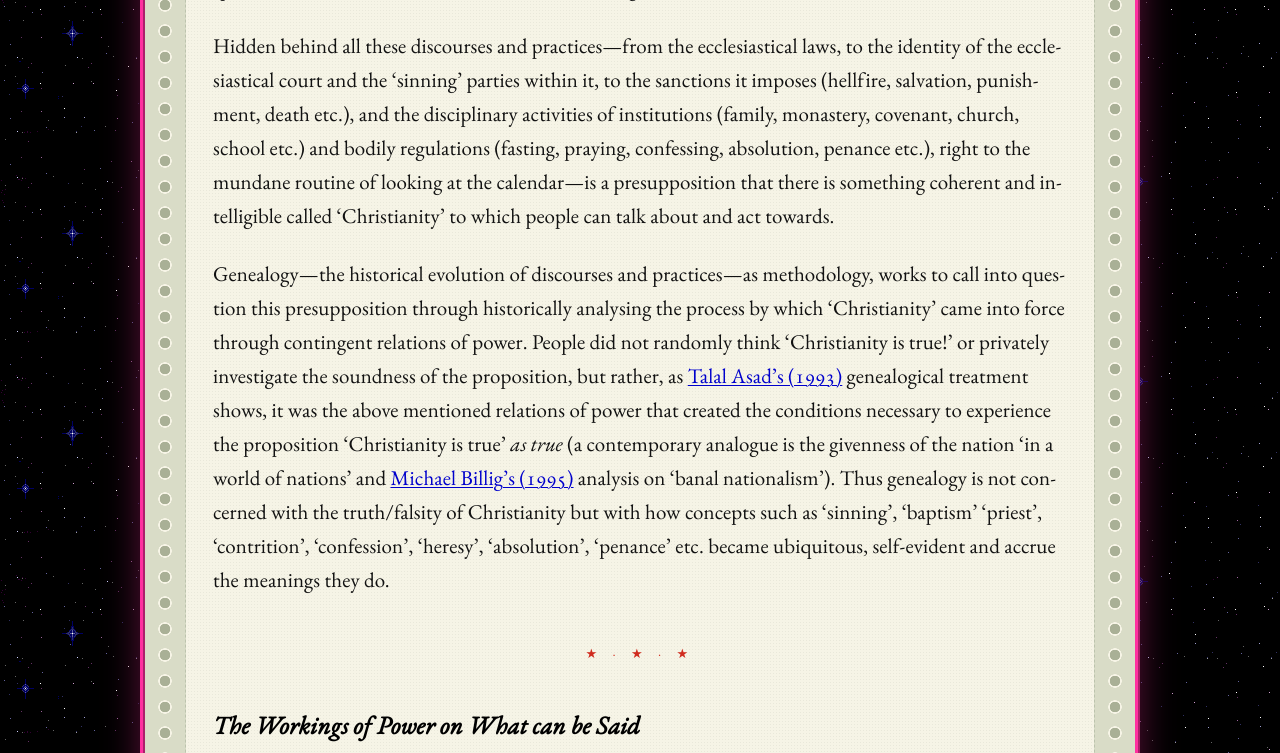
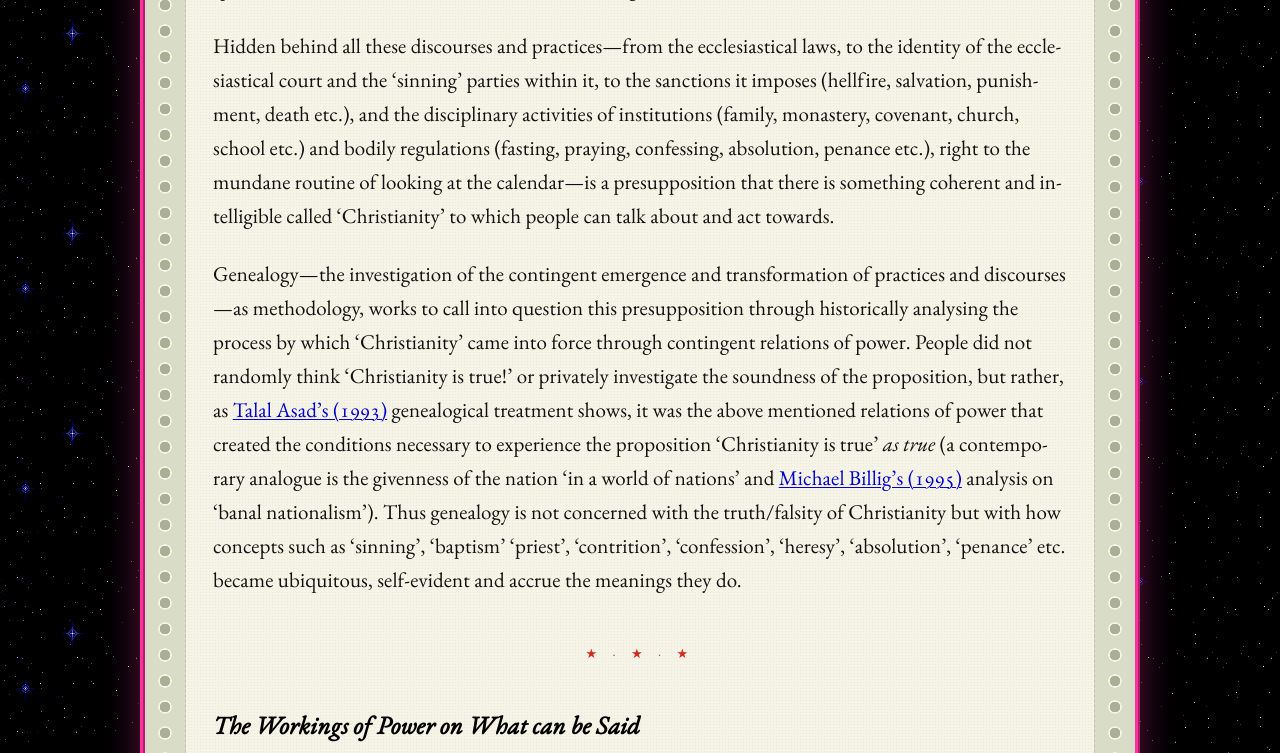
Before and after one commit to Catofminerva/Catofminerva.github.io, a Jekyll site: the page built from _posts/2022-11-21-foucault.md, in a window 1280 px wide and 900 px high, scrolled down 11551 px, cut to the strip 0-753 px from the top of the window. Built offline with Jekyll 4.4.1, drawn with Linux system fonts in a browser that asks for light colours; comment, search, counter and statistics services are not loaded.

Commit message:
Update 2022-11-21-foucault.md

```diff
--- a/_posts/2022-11-21-foucault.md
+++ b/_posts/2022-11-21-foucault.md
@@ -101,7 +101,7 @@ This analysis taken on the limits of what can be said during Christendom is not
 
 Hidden behind all these discourses and practices—from the ecclesiastical laws, to the identity of the ecclesiastical court and the ‘sinning’ parties within it, to the sanctions it imposes (hellfire, salvation, punishment, death etc.), and the disciplinary activities of institutions (family, monastery, covenant, church, school etc.) and bodily regulations (fasting, praying, confessing, absolution, penance etc.), right to the mundane routine of looking at the calendar—is a presupposition that there is something coherent and intelligible called ‘Christianity’ to which people can talk about and act towards.
 
-Genealogy—the historical evolution of discourses and practices—as methodology, works to call into question this presupposition through historically analysing the process by which ‘Christianity’ came into force through contingent relations of power. People did not randomly think ‘Christianity is true!’ or privately investigate the soundness of the proposition, but rather, as [Talal Asad’s (1993)](https://www.press.jhu.edu/books/title/1644/genealogies-religion) genealogical treatment shows, it was the above mentioned relations of power that created the conditions necessary to experience the proposition ‘Christianity is true’ *as true* (a contemporary analogue is the givenness of the nation ‘in a world of nations’ and [Michael Billig’s (1995)](https://us.sagepub.com/en-us/nam/banal-nationalism/book205032) analysis on ‘banal nationalism’). Thus genealogy is not concerned with the truth/falsity of Christianity but with how concepts such as ‘sinning’, ‘baptism’ ‘priest’, ‘contrition’, ‘confession’, ‘heresy’, ‘absolution’, ‘penance’ etc. became ubiquitous, self-evident and accrue the meanings they do.
+Genealogy—the investigation of the contingent emergence and transformation of practices and discourses—as methodology, works to call into question this presupposition through historically analysing the process by which ‘Christianity’ came into force through contingent relations of power. People did not randomly think ‘Christianity is true!’ or privately investigate the soundness of the proposition, but rather, as [Talal Asad’s (1993)](https://www.press.jhu.edu/books/title/1644/genealogies-religion) genealogical treatment shows, it was the above mentioned relations of power that created the conditions necessary to experience the proposition ‘Christianity is true’ *as true* (a contemporary analogue is the givenness of the nation ‘in a world of nations’ and [Michael Billig’s (1995)](https://us.sagepub.com/en-us/nam/banal-nationalism/book205032) analysis on ‘banal nationalism’). Thus genealogy is not concerned with the truth/falsity of Christianity but with how concepts such as ‘sinning’, ‘baptism’ ‘priest’, ‘contrition’, ‘confession’, ‘heresy’, ‘absolution’, ‘penance’ etc. became ubiquitous, self-evident and accrue the meanings they do.
 
 ---
 
```
